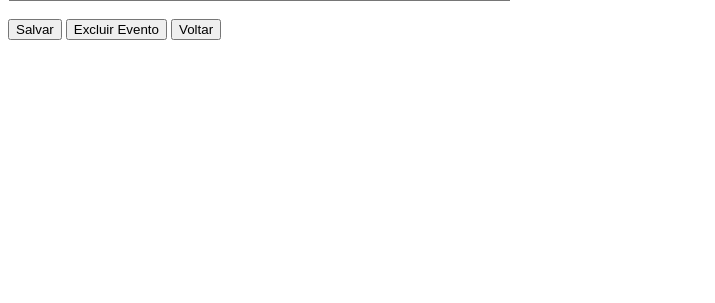
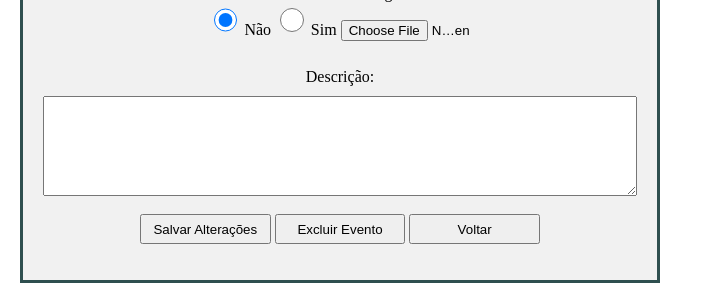
Before and after one commit to emersonvni/DesenvolvimentoWeb, a PHP site: page /controller/controllerBuscarEvento.php in a window 1280 px wide. Shown: the part 783-1086 px from the top of the page, without its empty margins (0-715 px from the left). Before the commit the page ends 823 px from the top, so only its background shows below. Run offline with PHP 8.4, Linux system fonts and the light colour scheme; data that the repository does not hold is empty.

Commit message:
mudanças no css

```diff
--- a/controller/controllerBuscarEvento.php
+++ b/controller/controllerBuscarEvento.php
@@ -1,3 +1,11 @@
+<html>
+<head>
+    <title>Sistema de busca</title>
+    <link href="../css/style.css" rel="stylesheet" type="text/css" media="all" />
+</head>
+<body>
+
+
 <?php
 
     $conecta = mysqli_connect('localhost', 'root', '');
@@ -14,6 +22,7 @@
     $data = $registro['data'];
 
 echo'
+    <div class="result">
     <h1>Resultado da Busca:</h1>
     <form method="post" action="controllerEditarEvento.php" enctype="multipart/form-data">
             Nome:
@@ -22,19 +31,22 @@ echo'
             <input class="datas" type="date" required name="data" value="'.substr($data,0,10).'">
             Hora de Inicio:
             <input class="horas" type="time" required name="hora" value="'.substr($data,11,5).'"> <br><br>
-            <div class="col">
             <h2>Imagem Armazenada no Banco de Dados</h2>
             <img src="../uploads/'.$arquivo.'" alt="Imagem">
-            </div><br>
+            <br><br><br>
             Escolher outra imagem:<br>
-            <input type="radio" name="opcao" value="nao" checked> Não <br>
+            <input type="radio" name="opcao" value="nao" checked> Não
             <input type="radio" name="opcao" value="sim"> Sim
             <input type="file" name="arquivo" accept="image/*"/><br><br>
             Descrição:<br>
             <textarea id="area" name="descricao" required rows="10" cols="60">'.$descricao.'</textarea><br><br>
-            <input type="submit" name="escolha" value="Salvar">
+            <input type="submit" name="escolha" value="Salvar Alterações">
             <input type="submit" name="escolha" value="Excluir Evento">
             <input type="button" value="Voltar" onClick="history.go(-1)">
     </form>
+    </div>
 	';
 ?>
+
+</body>
+</html>
--- a/controller/controllerEditarEvento.php
+++ b/controller/controllerEditarEvento.php
@@ -133,7 +133,7 @@ function getOpcao(){
 }
 
 function getEscolha(){
-    if ($_POST["escolha"] == "Salvar"){
+    if ($_POST["escolha"] == "Salvar Alterações"){
         return true;
     }
     else {
--- a/css/style.css
+++ b/css/style.css
@@ -116,11 +116,32 @@ textarea{
     border: 3px solid #2F4F4F;
     text-align: center;
 }
-
 .col input{
     width: 80%;
 }
 .col img{
+    width: 100%;
+    height: auto;
+}
+.result{
+    background-color: #f1f1f1;
+    display: inline-grid;
+    width: 50%;
+    margin:20px 0px 20px 20px;
+    padding: 20px;
+    border: 3px solid #2F4F4F;
+    text-align: center;
+}
+.result input{
+    width: 22%;
+}
+.result input[type=radio]{
+    width: 4%;
+}
+.result input[type=text]{
+    width: 70%;
+}
+.result img{
     width: 100%;
     height: auto;
 }
```
Also changed, not shown: buscarEvento.php (+11 -0 lines).
